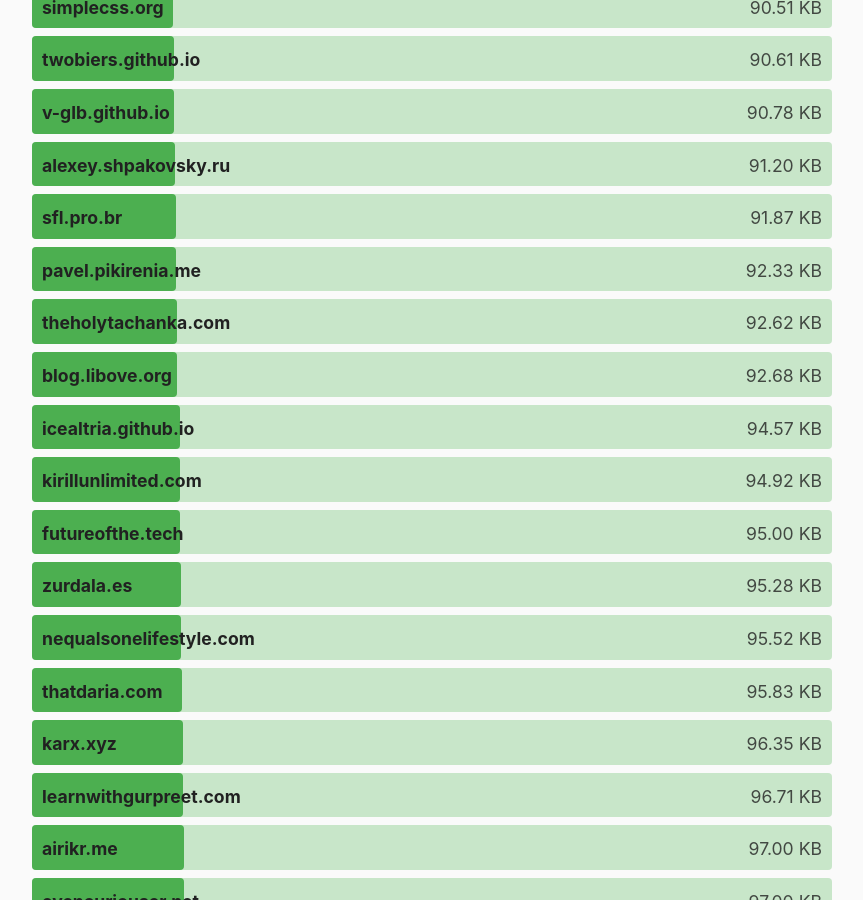
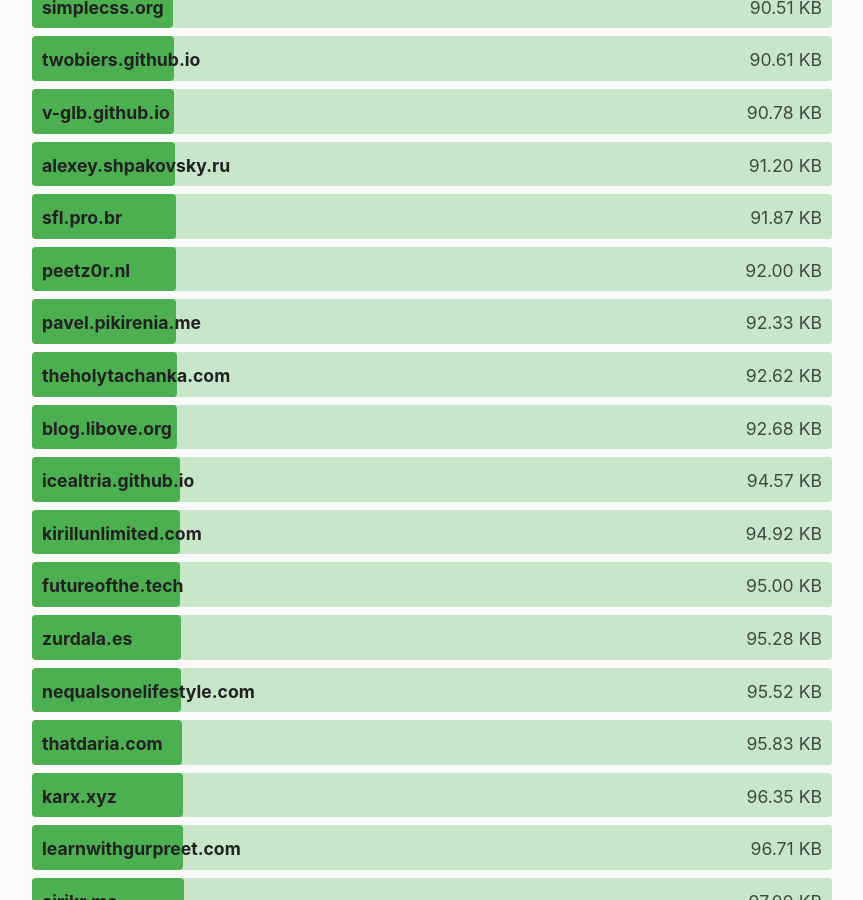
Before and after one commit to kevquirk/512kb.club, a Jekyll site: the page built from index.md, in a window 1280 px wide and 900 px high, scrolled down 24675 px. Shown: the whole window, without its empty margins (208-1071 px from the left). Built offline with Jekyll 4.4.1, drawn with Linux system fonts in a browser that asks for light colours.

Commit message:
Added peetz0r.nl to sites.yml

```diff
--- a/_data/sites.yml
+++ b/_data/sites.yml
@@ -4417,3 +4417,8 @@
   url: https://zwieratko.sk/
   size: 30.94
   last_checked: 2025-05-18
+
+- domain: peetz0r.nl
+  url: https://peetz0r.nl/
+  size: 92
+  last_checked: 2025-08-31
```
